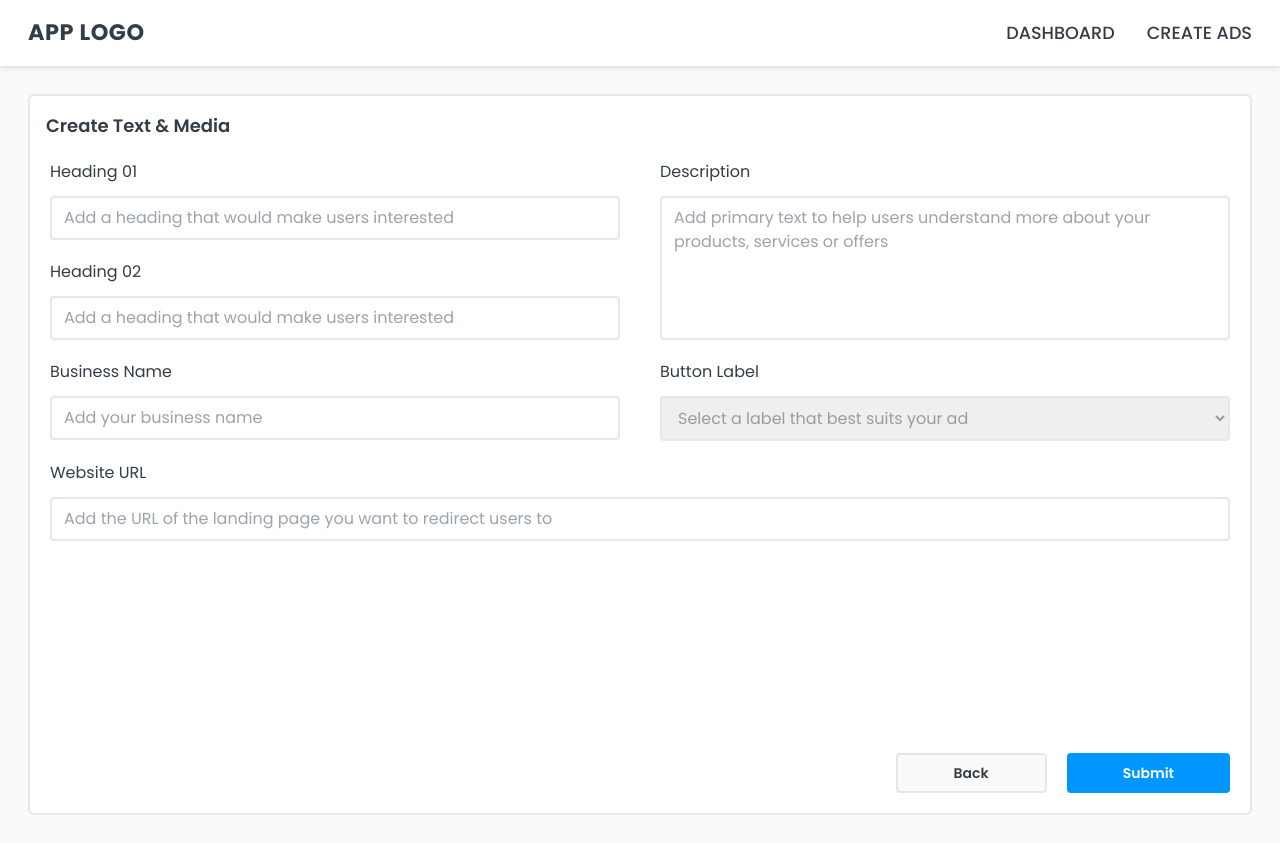
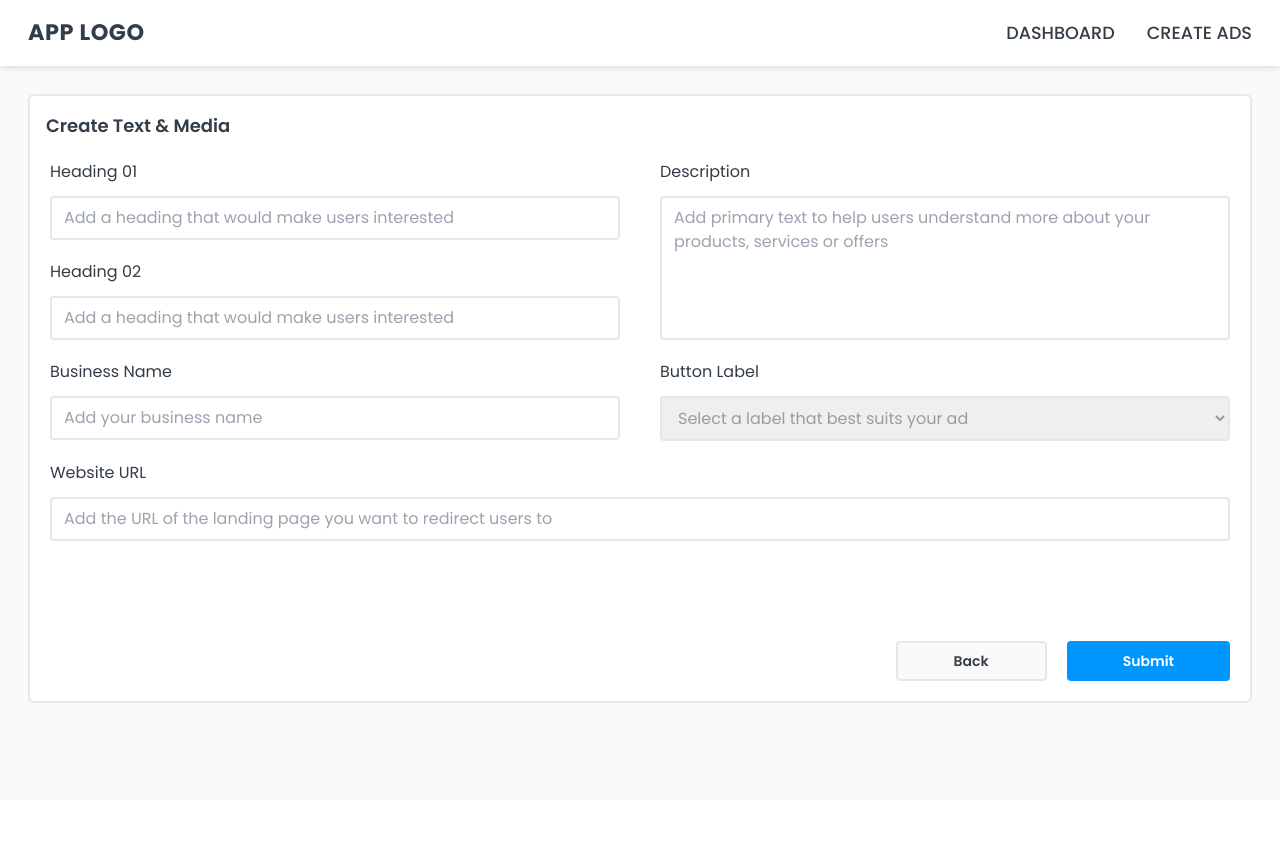
Before and after one commit to prachi-sahu-codes/AdDash, a React (Vite) app: page /textAd in a window 1280 px wide. After the commit the page ends 800 px from the top, so only its background shows below. Built offline with nearby package versions, Linux system fonts and the light colour scheme.

Commit message:
feat: modal added

```diff
--- a/src/components/adForm/AdForm.jsx
+++ b/src/components/adForm/AdForm.jsx
@@ -211,7 +211,7 @@ export const AdForm = ({ adType, setShowModal, isMedia }) => {
         />
       </div>
 
-      <div className={`flex justify-end gap-5 ${isMedia ? "" : "lg:pt-48"}`}>
+      <div className={`flex justify-end gap-5 ${isMedia ? "" : "lg:pt-20"}`}>
         <button
           className="bg-bg-body hover:bg-gray-200 active:bg-bg-body text-dark-text py-2 px-14 text-sm font-semibold rounded border-2"
           onClick={() => navigate(-1)}
--- a/src/pages/textAd/TextAd.jsx
+++ b/src/pages/textAd/TextAd.jsx
@@ -1,14 +1,18 @@
-import React from "react";
+import React, { useState } from "react";
 import { LayoutContainer } from "../../layout";
-import { AdForm, ComponentContainer } from "../../components";
+import { AdForm, ComponentContainer, SuccessModal } from "../../components";
 
 const TextAd = () => {
+  const [showModal, setShowModal] = useState(false);
   return (
-    <LayoutContainer>
-      <ComponentContainer title="Create Text & Media">
-        <AdForm />
-      </ComponentContainer>
-    </LayoutContainer>
+    <div>
+      <LayoutContainer>
+        <ComponentContainer title="Create Text & Media">
+          <AdForm setShowModal={setShowModal} />
+        </ComponentContainer>
+      </LayoutContainer>
+      {showModal && <SuccessModal />}
+    </div>
   );
 };
 
```
